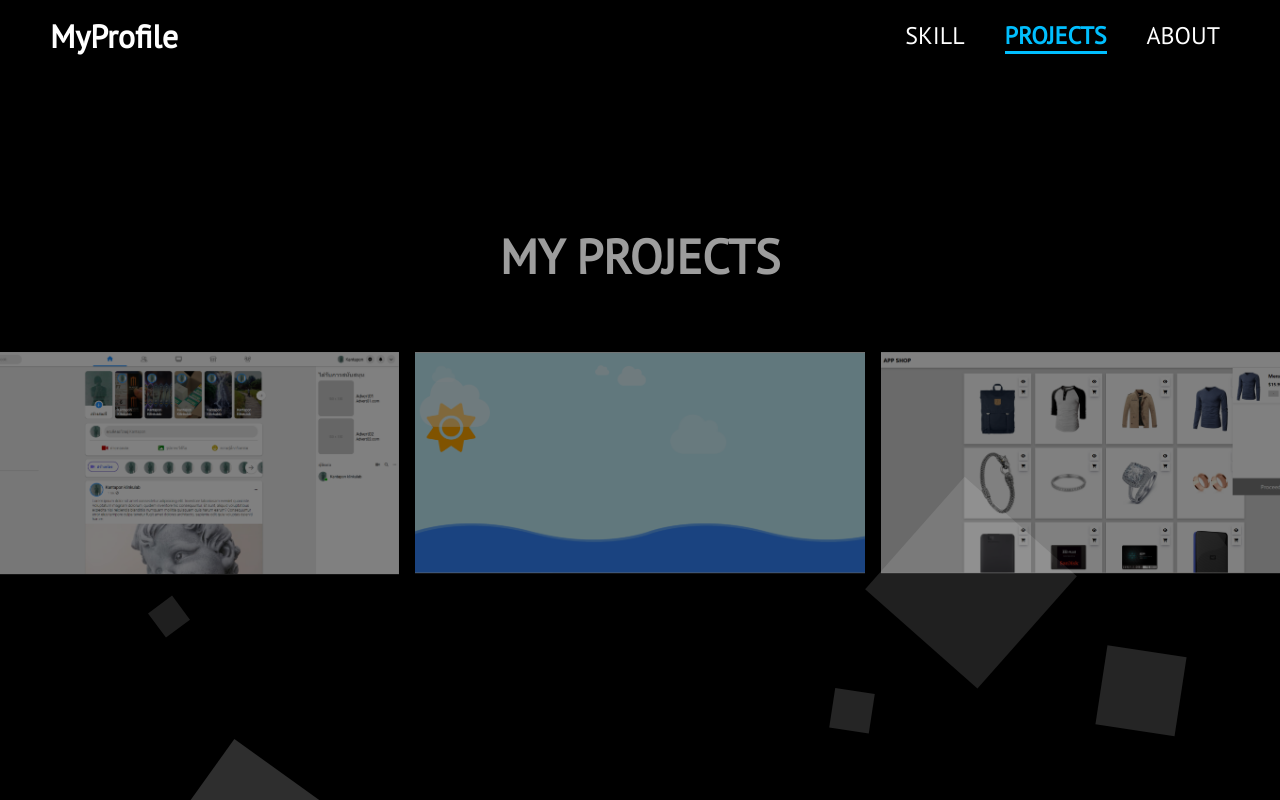
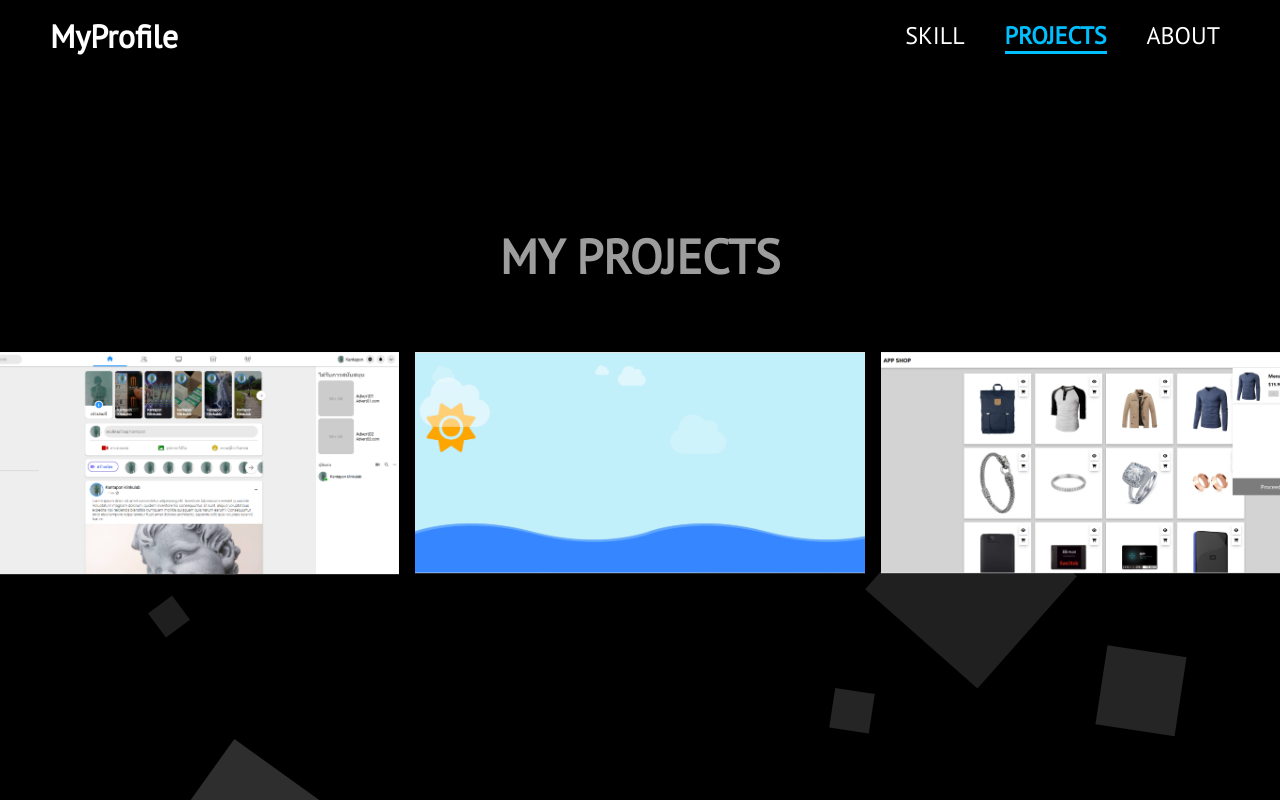
Before and after one commit to kankula/web-portfolio, a React (Create React App) app: page /web-portfolio/projects in a window 1280 px wide. Shown: the top 800 px of the page. Built offline with nearby package versions, Linux system fonts and the light colour scheme.

Commit message:
first commit

```diff
--- a/src/contents/Projects.css
+++ b/src/contents/Projects.css
@@ -25,7 +25,6 @@
 }
 .project-item {
     width: 450px;
-    opacity: 50%;
     transition: .3s;
     cursor: pointer;
 }
@@ -38,9 +37,6 @@
     transform: translateY(65px);
     transition: .3s;
 
-}
-.project-item:hover {
-    opacity: 100%;
 }
 .project-item:hover .face1 {
     transform: translateY(0);
```
